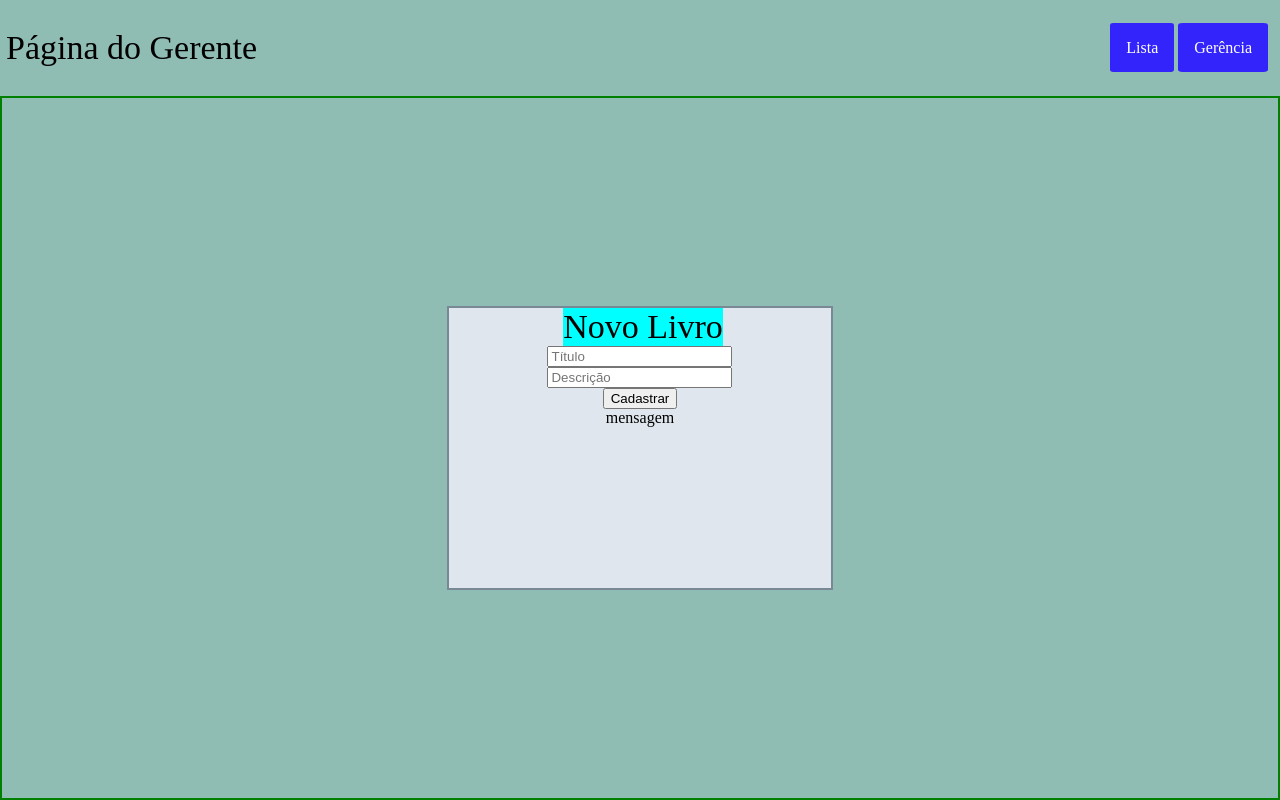
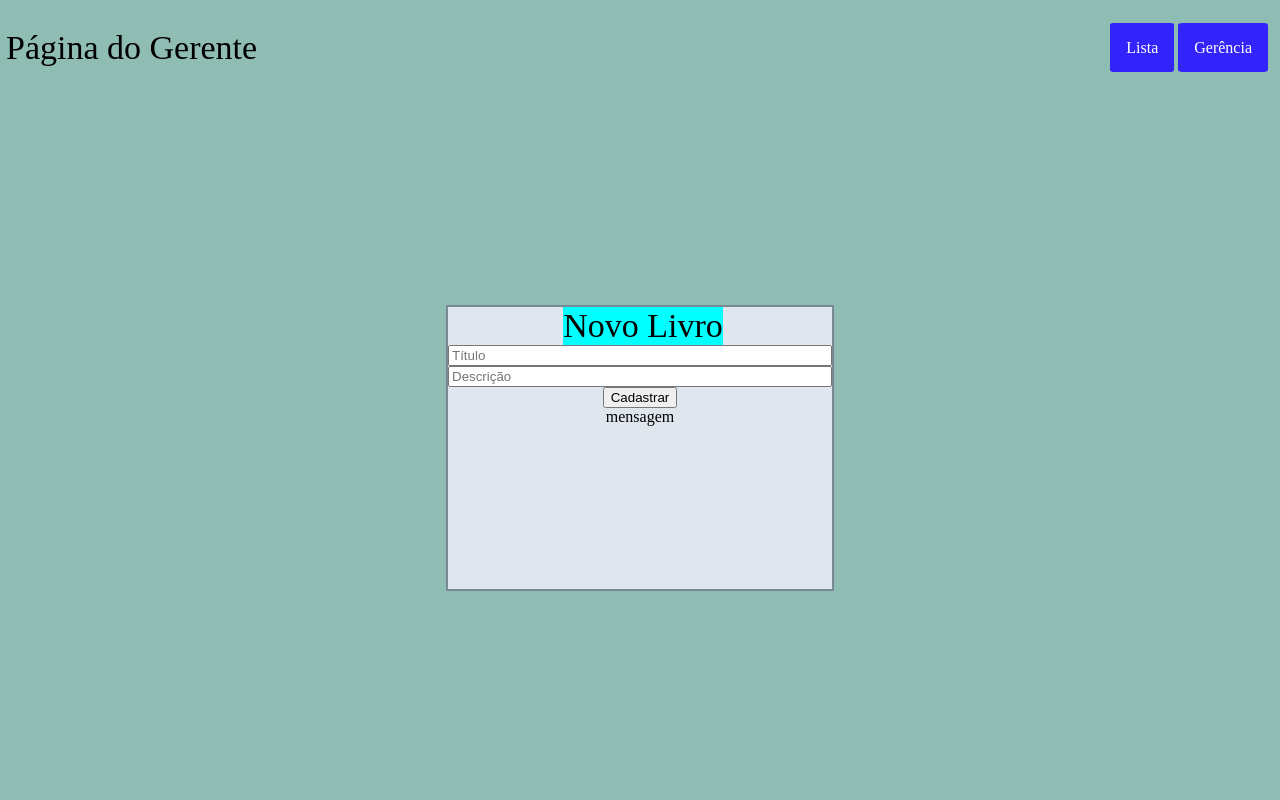
Before and after one commit to Kauhe25/projeto-pro-kauhe, a website built with Vite: page index.html in a window 1280 px wide. Built offline with nearby package versions, Linux system fonts and the light colour scheme.

Commit message:
Refatora esqueleto HTML e SCSS

```diff
--- a/index.html
+++ b/index.html
@@ -1,36 +1,38 @@
 <!doctype html>
 <html lang="en">
+
 <head>
   <meta charset="UTF-8" />
   <link rel="icon" type="image/svg+xml" href="/vite.svg" />
   <meta name="viewport" content="width=device-width, initial-scale=1.0" />
   <title>Projeto pro</title>
 </head>
+
 <body>
-    <div id="caixa-geral">
-      <div id="caixa-menu">
-        <div id="caixa-menu-titulo-menu">
+  <header id="cabecalho">
+    <div id="cabecalho__titulo-menu">
       <p>Página do Gerente</p>
     </div>
-        <div id="caixa-menu-botoes-menu">
-          <nav>
+    <nav id="cabecalho__botoes-menu">
       <ul>
         <li>Lista</li>
         <li>Gerência</li>
       </ul>
     </nav>
-        </div>
-      </div>
-      <div id="caixa-corpo">
-        <div id="formulario">
+  </header>
+
+  <main id="principal">
+    <div id="principal__formulario">
       <p id="span-novo-livro">Novo Livro </p>
       <input type="text" placeholder="Título">
       <input type="text" placeholder="Descrição">
       <button>Cadastrar</button>
       <span>mensagem</span>
     </div>
-      </div>
-    </div>
+  </main>
+
   <script type="module" src="/main.js"></script>
+
 </body>
+
 </html>
--- a/style.scss
+++ b/style.scss
@@ -1,7 +1,11 @@
 body {
   margin: 0;
   height: 100vh;
-  background-color: #8FBCB3;
+  background-color: #8fbcb3;
+
+  width: 100%;
+  display: grid;
+  grid-template-rows: 12% 88%;
 }
 
 p {
@@ -17,30 +21,22 @@ h1 {
   margin-left: 6px;
 }
 
-#caixa-geral {
-  width: 100%;
-  height: 100%;
-  display: grid;
-  grid-template-rows: 12% 88%;
-}
-
-#caixa-menu {
+#cabecalho {
   display: flex;
   flex-direction: row;
   align-items: center;
+
+  &__titulo-menu {
+    width: 50%;
   }
 
-#caixa-menu-titulo-menu {
-  width: 50%;
-}
-#caixa-menu-botoes-menu {
+  &__botoes-menu {
     width: 50%;
     justify-content: center;
   }
 
-
-
-ul{
+  nav {
+    ul {
       list-style: none;
       padding: 4px;
       margin: 10 0 0 0px;
@@ -48,9 +44,8 @@ ul{
       text-align: end;
       height: 100%;
       margin-right: 8px;
-}
 
-nav li {
+      li {
         display: inline;
         margin: 0 0 0 0px;
         background-color: rgb(50, 36, 250);
@@ -58,24 +53,31 @@ nav li {
         padding: 16px;
         border-radius: 5%;
       }
+    }
+  }
+}
 
-#caixa-corpo {
-  border: solid 2px green;
+#principal {
   display: flex;
   flex-direction: column;
   align-items: center;
   justify-content: center;
-}
 
-#formulario {
+  &__formulario {
     border: solid 2px #788895;
-  background-color: #DFE6ED;
+    background-color: #dfe6ed;
     width: 30%;
     height: 40%;
     box-sizing: content-box;
     display: flex;
     flex-direction: column;
     align-items: center;
+
+    input {
+      width: 100%;
+      box-sizing: border-box;
+    }
+  }
 }
 
 /*input {
```
Lines whose indentation alone changed are shown as unchanged.
